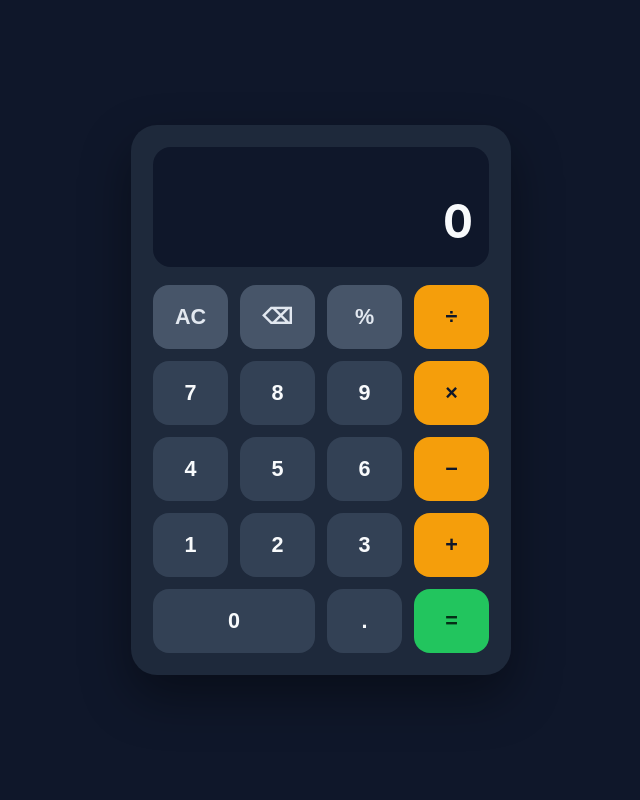
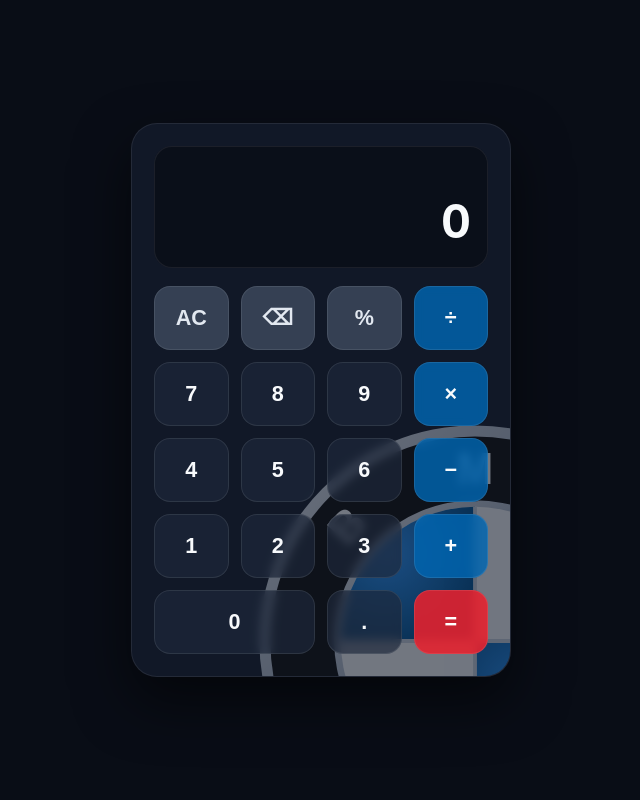
Before and after one commit to beamerm5-code/calculation, a plain HTML site: page index.html in a window 1280 px wide. Shown: the whole page, without its empty margins (319-959 px from the left). Drawn offline with Linux system fonts and the light colour scheme.

Commit message:
Update index.html

```diff
--- a/index.html
+++ b/index.html
@@ -10,7 +10,7 @@
     * { box-sizing: border-box; margin: 0; padding: 0; }
     body {
       font-family: -apple-system, BlinkMacSystemFont, "Segoe UI", Roboto, sans-serif;
-      background: #0f172a;
+      background: #090d16;
       color: #f8fafc;
       min-height: 100dvh;
       display: flex;
@@ -19,15 +19,38 @@
       padding: 18px;
     }
     .calculator {
+      position: relative;
+      overflow: hidden;
       width: 100%;
       max-width: 380px;
-      background: #1e293b;
+      background: #111827;
+      border: 1px solid rgba(255, 255, 255, 0.08);
       border-radius: 26px;
       padding: 22px;
-      box-shadow: 0 22px 50px rgba(0, 0, 0, 0.4);
+      box-shadow: 0 24px 55px rgba(0, 0, 0, 0.55);
+    }
+    /* 1/4th BMW Roundel positioned behind the calculator keys */
+    .bmw-bg {
+      position: absolute;
+      width: 440px;
+      height: 440px;
+      right: -185px;
+      bottom: -185px;
+      opacity: 0.42;
+      pointer-events: none;
+      user-select: none;
+      z-index: 0;
+    }
+    .screen,
+    .keys {
+      position: relative;
+      z-index: 1;
     }
     .screen {
-      background: #0f172a;
+      background: rgba(9, 13, 22, 0.78);
+      backdrop-filter: blur(8px);
+      -webkit-backdrop-filter: blur(8px);
+      border: 1px solid rgba(255, 255, 255, 0.07);
       border-radius: 18px;
       padding: 18px 16px;
       margin-bottom: 18px;
@@ -59,13 +82,15 @@
       gap: 12px;
     }
     button {
-      border: none;
+      border: 1px solid rgba(255, 255, 255, 0.09);
       border-radius: 16px;
       height: 64px;
       font-size: 1.35rem;
       font-weight: 600;
       cursor: pointer;
-      background: #334155;
+      background: rgba(30, 41, 59, 0.68);
+      backdrop-filter: blur(5px);
+      -webkit-backdrop-filter: blur(5px);
       color: #f8fafc;
       transition: transform 0.07s ease, filter 0.15s ease;
       touch-action: manipulation;
@@ -74,21 +99,70 @@
     }
     button:active {
       transform: scale(0.95);
-      filter: brightness(1.15);
+      filter: brightness(1.18);
     }
-    .utility { background: #475569; color: #e2e8f0; }
-    .operator { background: #f59e0b; color: #0f172a; }
-    .operator.active { background: #fde68a; color: #0f172a; }
-    .equals { background: #22c55e; color: #052e16; }
+    .utility {
+      background: rgba(71, 85, 105, 0.68);
+      color: #e2e8f0;
+    }
+    .operator {
+      background: rgba(0, 102, 177, 0.82);
+      color: #f8fafc;
+    }
+    .operator.active {
+      background: #60a5fa;
+      color: #090d16;
+    }
+    .equals {
+      background: rgba(231, 34, 46, 0.88);
+      color: #ffffff;
+    }
     .zero { grid-column: span 2; }
   </style>
 </head>
 <body>
   <main class="calculator">
+    <!-- Inline SVG BMW Roundel (1/4 visible in bottom-right corner) -->
+    <svg class="bmw-bg" viewBox="0 0 400 400" xmlns="http://www.w3.org/2000/svg" aria-hidden="true">
+      <defs>
+        <linearGradient id="bmwChrome" x1="0%" y1="0%" x2="100%" y2="100%">
+          <stop offset="0%" stop-color="#f1f5f9" />
+          <stop offset="50%" stop-color="#94a3b8" />
+          <stop offset="100%" stop-color="#e2e8f0" />
+        </linearGradient>
+        <radialGradient id="bmwBlue" cx="35%" cy="35%" r="70%">
+          <stop offset="0%" stop-color="#2997ff" />
+          <stop offset="100%" stop-color="#005596" />
+        </radialGradient>
+      </defs>
+
+      <!-- Outer Chrome Rim & Black Ring -->
+      <circle cx="200" cy="200" r="196" fill="url(#bmwChrome)" />
+      <circle cx="200" cy="200" r="186" fill="#0a0a0a" />
+
+      <!-- Inner Chrome Ring & Quarters -->
+      <circle cx="200" cy="200" r="128" fill="url(#bmwChrome)" />
+      <circle cx="200" cy="200" r="122" fill="#f8fafc" />
+      <path d="M 200 200 L 78 200 A 122 122 0 0 1 200 78 Z" fill="url(#bmwBlue)" />
+      <path d="M 200 200 L 322 200 A 122 122 0 0 1 200 322 Z" fill="url(#bmwBlue)" />
+
+      <!-- Silver Cross Dividers -->
+      <line x1="200" y1="78" x2="200" y2="322" stroke="#cbd5e1" stroke-width="3.5" />
+      <line x1="78" y1="200" x2="322" y2="200" stroke="#cbd5e1" stroke-width="3.5" />
+
+      <!-- Radial BMW Lettering -->
+      <g fill="#f8fafc" font-family="Arial, Helvetica, sans-serif" font-size="40" font-weight="700" text-anchor="middle">
+        <text x="200" y="43" dy="0.35em" transform="rotate(-48 200 200)">B</text>
+        <text x="200" y="43" dy="0.35em">M</text>
+        <text x="200" y="43" dy="0.35em" transform="rotate(48 200 200)">W</text>
+      </g>
+    </svg>
+
     <div class="screen">
       <div class="expression" id="expression"></div>
       <div class="display" id="display">0</div>
     </div>
+
     <div class="keys">
       <button class="utility" data-action="clear">AC</button>
       <button class="utility" data-action="backspace">⌫</button>
```
